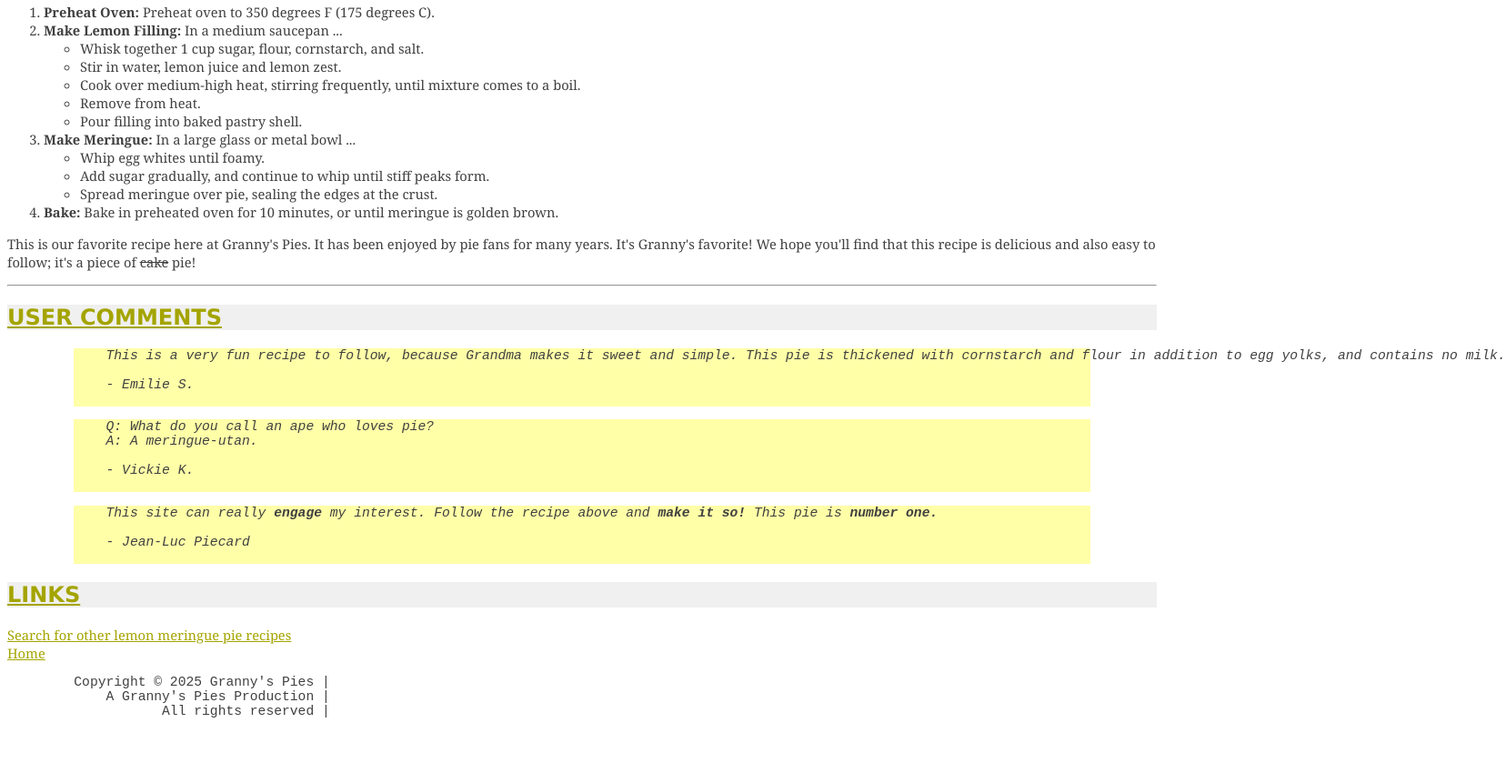
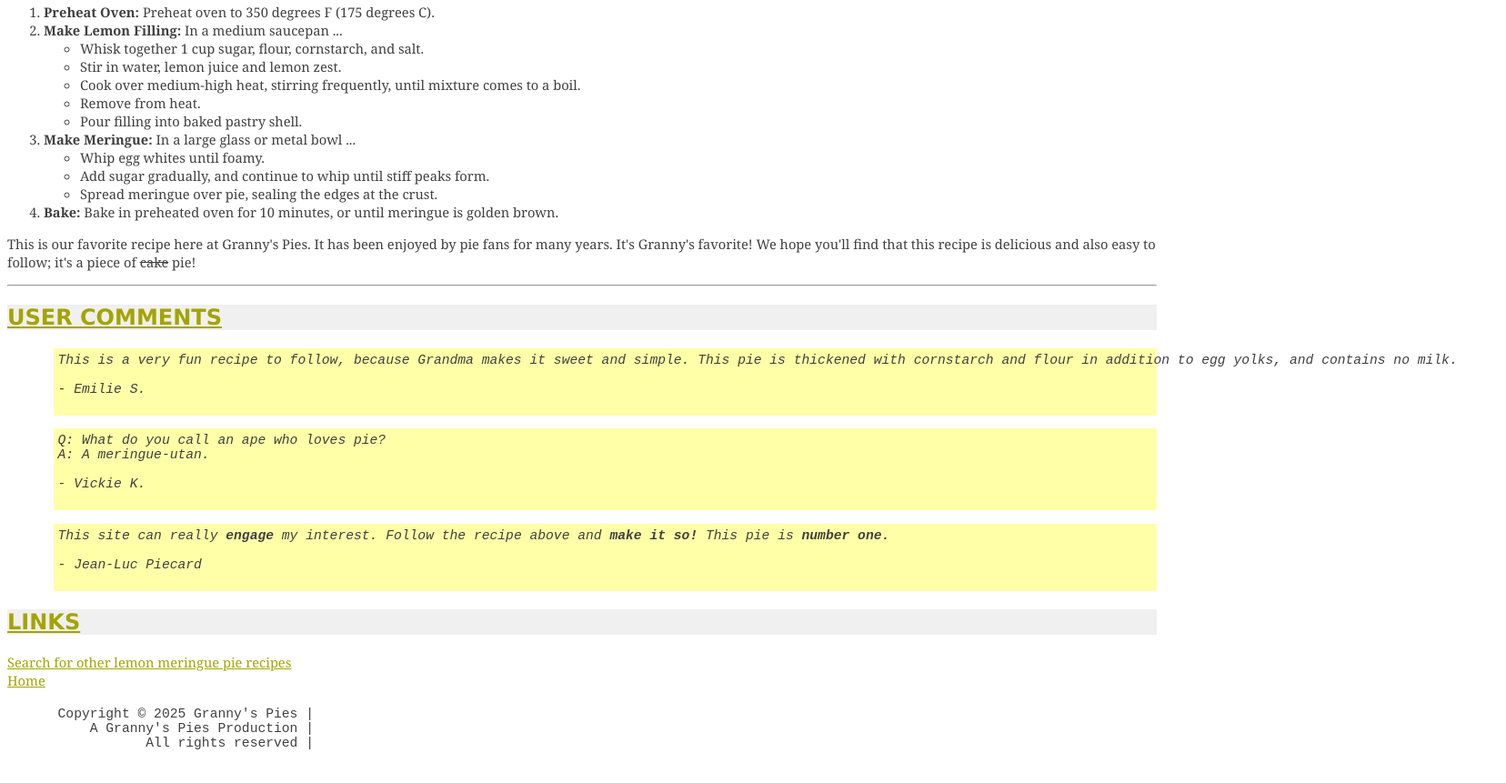
Before and after one commit to Chovy-Xie/Chovy-Xie.github.io, a plain HTML site: page csc372-hw/assignment-2/pie.html in a window 1280 px wide. Shown: the part 909-1770 px from the top of the page at 91% size, 1656 px wide, since content can reach past the window. Before the commit the page ends 1730 px from the top, so only its background shows below. Drawn offline with Linux system fonts and the light colour scheme.

Commit message:
Updated.

```diff
--- a/csc372-hw/assignment-2/pie.html
+++ b/csc372-hw/assignment-2/pie.html
@@ -68,6 +68,8 @@
 
     <!-- User Comments -->
     <h2 id="user-comments">User Comments</h2>
+
+    <div class="comments">
     <pre>
 This is a very fun recipe to follow, because Grandma makes it sweet and simple. This pie is thickened with cornstarch and flour in addition to egg yolks, and contains no milk.
 
@@ -84,6 +86,7 @@
 
 - Jean-Luc Piecard
     </pre>
+    </div>
 
     <h2 id="links">Links</h2>
     <a href="http://www.google.com/search?q=lemon+meringue+pie+recipe&start=10" target="_blank">Search for other lemon meringue pie recipes</a><br>
--- a/csc372-hw/assignment-2/recipe.css
+++ b/csc372-hw/assignment-2/recipe.css
@@ -27,7 +27,8 @@ h2 {
 pre {
     background-color: #FFFFA8;
     font-style: italic;
-    margin: 1em 5em;
+    margin-left: 4%;
+    padding: 5px;
 }
 
 a:link, a:visited {
```
Lines whose indentation alone changed are shown as unchanged.
